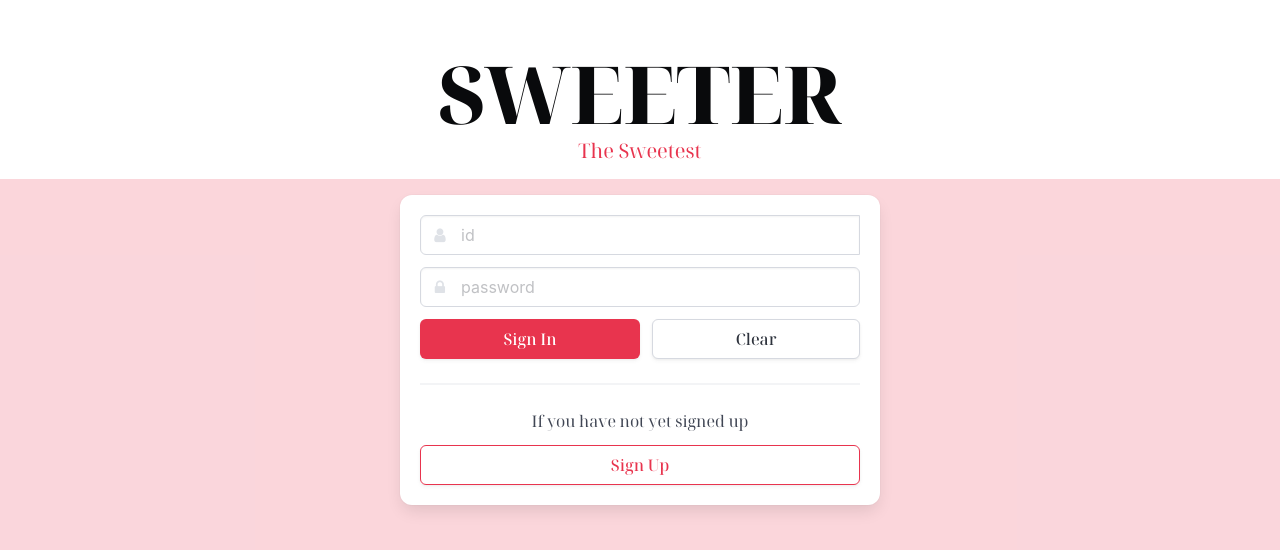
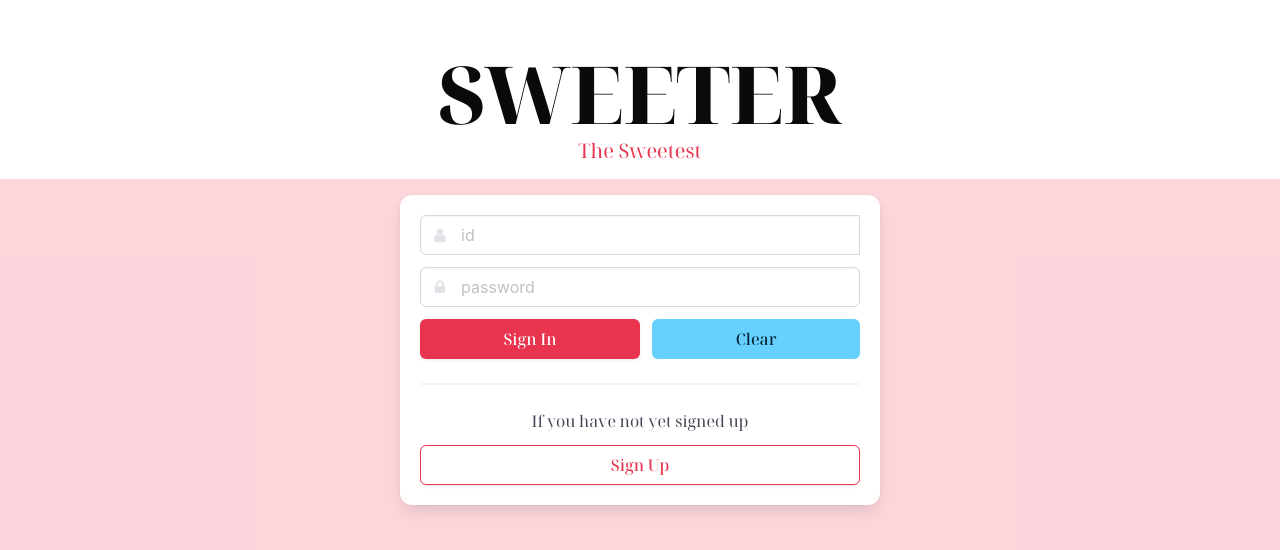
Before and after one commit to MuhammadRamaPradipaWijaya/Sweeter, a Flask app: page /login in a window 1280 px wide. Shown: the top 550 px of the page. Run offline with Flask 3, Linux system fonts and the light colour scheme; some libraries are stand-ins or nearby versions.

Commit message:
First Commit

```diff
--- a/templates/login.html
+++ b/templates/login.html
@@ -253,7 +253,7 @@
                                 <button class="level-item button is-sparta" onclick="sign_in()">
                                     Sign In
                                 </button>
-                                <button class="level-item button" onclick="clearInputs()">
+                                <button class="level-item button is-info" onclick="clearInputs()">
                                     Clear
                                 </button>
                             </nav>
@@ -286,7 +286,7 @@
                                 <button class="level-item button is-sparta is-outlined" onclick="toggle_sign_up()">
                                     Cancel
                                 </button>
-                                <button class="level-item button is-outlined" onclick="clearInputs()">
+                                <button class="level-item button is-outlined is-info" onclick="clearInputs()">
                                     Clear
                                 </button>
                             </nav>
```
